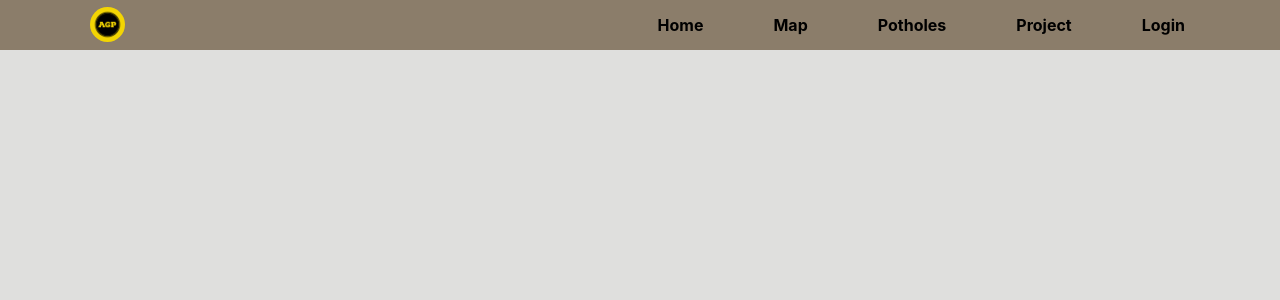
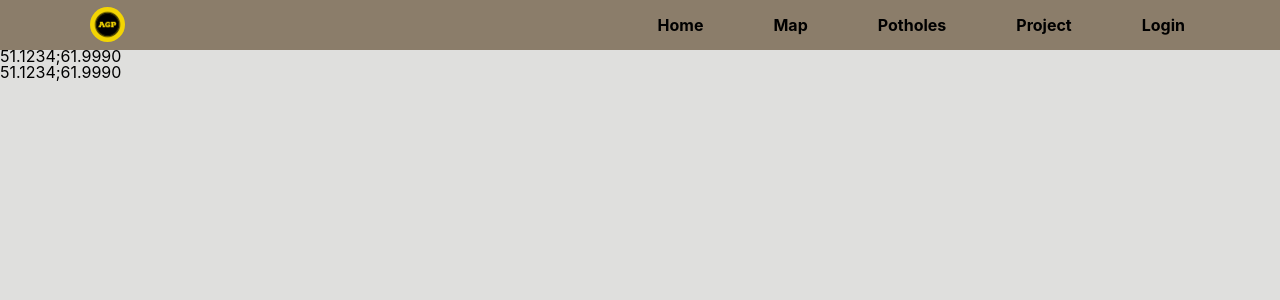
Before and after one commit to Dranelmek/ECS7019U-Advanced_Group_Project, a React (Create React App) app in the folder Frontend/councilSite/frontend/: page /potholes in a window 1280 px wide. Shown: the top 300 px of the page. Built offline with nearby package versions, Linux system fonts and the light colour scheme.

Commit message:
added looping elements and base pothole list

```diff
--- a/Frontend/councilSite/frontend/src/components/App.js
+++ b/Frontend/councilSite/frontend/src/components/App.js
@@ -2,6 +2,7 @@
 import Navbar from './Navbar';
 import Login from './Login';
 import Home from './Home';
+import Potholes from './Potholes';
 import {BrowserRouter as Router, Route, Routes} from 'react-router-dom';
 
 function App() {
@@ -12,6 +13,7 @@
         <Routes>
           <Route path="/" element={<Home />} />
           <Route path="/login" element={<Login />} />
+          <Route path="/potholes" element={<Potholes />} />
 
         </Routes>
       </div>
--- a/Frontend/councilSite/frontend/src/components/ListEntry.js
+++ b/Frontend/councilSite/frontend/src/components/ListEntry.js
@@ -0,0 +1,24 @@
+import './styles/ListEntry.css'
+import { useState } from 'react'
+import test from './assets/test.json'
+
+function ListEntry() {
+
+    const [isExpanded, setIsExpanded] = useState(false);
+
+    if (isExpanded) {
+        return (
+            <div className='list-entry expanded'>
+
+            </div>
+        );
+    } else {
+        return (
+            <div className='list-entry compact'>
+                {test.location}
+            </div>
+        );
+    }
+}
+
+export default ListEntry;
--- a/Frontend/councilSite/frontend/src/components/Navbar.js
+++ b/Frontend/councilSite/frontend/src/components/Navbar.js
@@ -34,9 +34,9 @@
     return (
         <nav className='navbar'>
             <div className='container'>
-                <div className='logo' onClick={testListener}>
+                <Link to='/' className='logo' onClick={testListener}>
                     <img id='logo' src={logo} alt="Pothole Detector" />
-                </div>
+                </Link>
                 <div className='navbarContent'>
                     <ul>
                         <li>
@@ -47,7 +47,7 @@
                             Map
                         </li>
                         <li>
-                            Potholes
+                            <NavLink to="/potholes">Potholes</NavLink>
                         </li>
                         <li>
                             <Link to="/" onClick={projectLink}>Project</Link>
--- a/Frontend/councilSite/frontend/src/components/Potholes.js
+++ b/Frontend/councilSite/frontend/src/components/Potholes.js
@@ -0,0 +1,19 @@
+import './styles/Potholes.css'
+import ListEntry from './ListEntry';
+import { useState } from 'react';
+
+function Potholes() {
+
+    const [CFA, setCFA] = useState(5)
+
+    let holes = [...Array(CFA)].map((value, index) => (
+        <ListEntry />
+    ));
+    return(
+        <header className='List-header'>
+            {holes}
+        </header>
+    );
+}
+
+export default Potholes
--- /dev/null
+++ b/Frontend/councilSite/frontend/src/components/assets/test.json
@@ -0,0 +1,7 @@
+{
+    "location": "51.1234;61.9990",
+    "video": "https://www.youtube.com/watch?v=Fw3RB7xnb80",
+    "image": "",
+    "severe_level": 3,
+    "repairment_needed": false
+}
```
